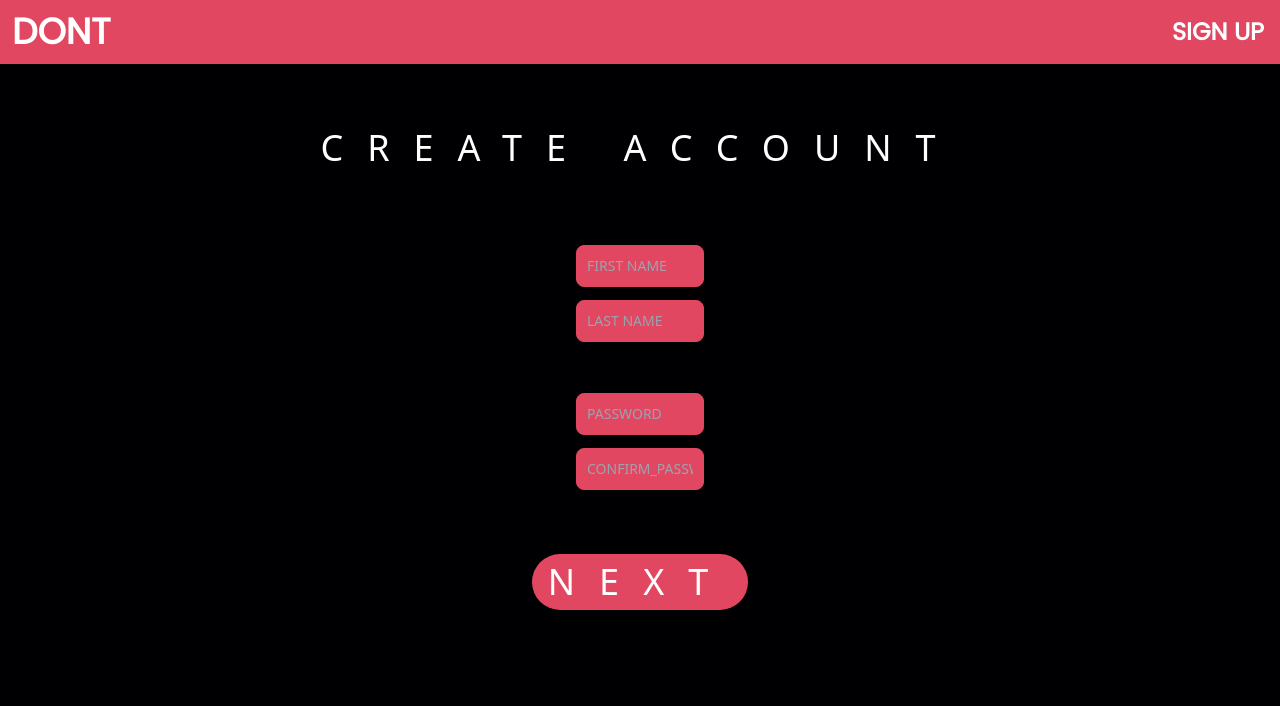
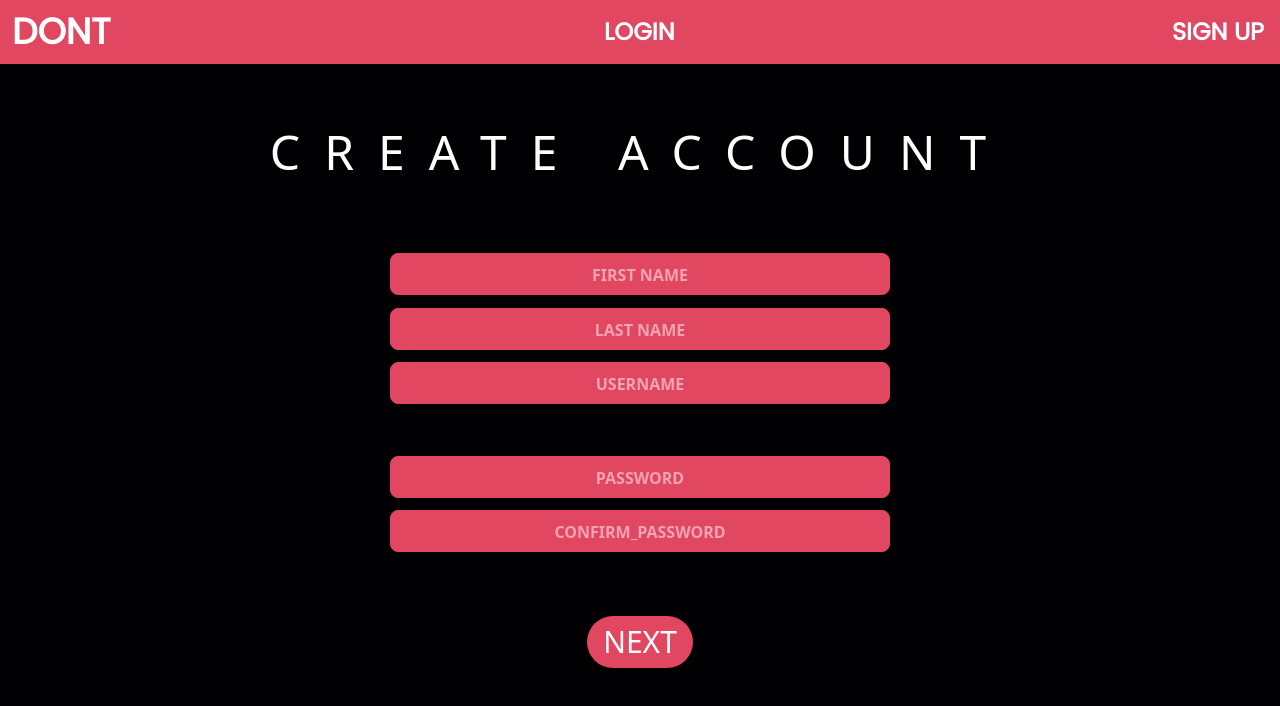
Before and after one commit to PGK-Lang/dontavious, a SvelteKit app: page /CreateAccount in a window 1280 px wide. Shown: the top 706 px of the page. Built offline with nearby package versions, Linux system fonts and the light colour scheme.

Commit message:
cleaned create account page and added login page

```diff
--- a/src/app.css
+++ b/src/app.css
@@ -9,3 +9,29 @@
   }
 
 }
+
+/* creates style for the placeholder input text */
+input::placeholder {
+  font-weight: bold;
+  font-size: medium;
+  opacity: 0.5;
+  color: white;
+}
+/* creates style for the input text */
+input[type="text"] {
+    font-weight: bold;
+    font-size:18px;
+    opacity: 1.0;
+    color: white;
+}
+/* creates style for the input password dots */
+input[type="password"] {
+  font-weight: bold;
+  font-size:18px;
+  opacity: 1.0;
+  color: white;
+}
+
+.text-button{
+  color: hotpink;
+}
--- a/src/routes/CreateAccount/+page.svelte
+++ b/src/routes/CreateAccount/+page.svelte
@@ -6,35 +6,55 @@
 	<meta name="description" content="Don't Leave Me (Dontavious): Exclusive dating app for high schoolers by high schoolers" />
 </svelte:head>
 
+
+
 <div class="text-white uppercase mx-auto pt-16 pb-[5%] relative z-0 flex flex-col items-center justify-center">
-	<h1 class="tracking-[1.5rem] text-4xl text-center">
+	<h1 class="tracking-[1.5rem] text-5xl text-center">
         CREATE ACCOUNT
 	</h1>
 </div>
-<div class="text-white uppercase mx-[20%] pt-[1%] px-80 relative z-0 flex flex-col items-center justify-center">
-	<input type="text" id="first_name" class="bg-hot-pink border border-hot-pink text-white text-sm rounded-lg focus:bg-hot-pink focus:border-hot-pink block w-full p-2.5 dark:bg-hot-pink dark:border-hot-pink dark:placeholder-white dark:text-white dark:focus:ring-hot-pink dark:focus:border-hot-pink"
-		placeholder="FIRST NAME" required>
+
+
+<div class="text-white uppercase mx-auto pt-[1%] px-80 relative z-0 flex flex-col items-center justify-center">
+	<input type="text"
+		id="first_name"
+		class="bg-hot-pink border border-hot-pink text-white text-sm rounded-lg focus:bg-hot-pink focus:border-hot-pink block w-full p-2.5 dark:bg-hot-pink dark:border-hot-pink dark:placeholder-white dark:text-white dark:focus:ring-hot-pink dark:focus:border-hot-pink"
+		placeholder="FIRST NAME" style="width: 500px; text-align: center;" autocomplete="off" required>
 </div>
 
-<div class="text-white uppercase mx-[20%] pt-[1%] px-80 relative z-0 flex flex-col items-center justify-center">
-	<input type="text" id="last_name" class="bg-hot-pink border border-hot-pink text-white text-sm rounded-lg focus:bg-hot-pink focus:border-hot-pink block w-full p-2.5 dark:bg-hot-pink dark:border-hot-pink dark:placeholder-white dark:text-white dark:focus:ring-hot-pink dark:focus:border-hot-pink"
-		placeholder="LAST NAME" required>
+<div class="text-white uppercase mx-auto pt-[1%] px-80 relative z-0 flex flex-col items-center justify-center">
+	<input type="text"
+		id="last_name"
+		class="bg-hot-pink border border-hot-pink text-white text-sm rounded-lg focus:bg-hot-pink focus:border-hot-pink block w-full p-2.5 dark:bg-hot-pink dark:border-hot-pink dark:placeholder-white dark:text-white dark:focus:ring-hot-pink dark:focus:border-hot-pink"
+		placeholder="LAST NAME" style="width: 500px; text-align: center;" autocomplete="off" required>
 </div>
 
-<div class="text-white uppercase mx-[20%] pt-[4%] px-80 relative z-0 flex flex-col items-center justify-center">
-	<input type="text" id="password" class="bg-hot-pink border border-hot-pink text-white text-sm rounded-lg focus:bg-hot-pink focus:border-hot-pink block w-full p-2.5 dark:bg-hot-pink dark:border-hot-pink dark:placeholder-white dark:text-white dark:focus:ring-hot-pink dark:focus:border-hot-pink"
-		placeholder="PASSWORD" required>
+<div class="text-white uppercase mx-auto pt-[1%] px-80 relative z-0 flex flex-col items-center justify-center">
+	<input type="text"
+		id="username"
+		class="bg-hot-pink border border-hot-pink text-white text-sm rounded-lg focus:bg-hot-pink focus:border-hot-pink block w-full p-2.5 dark:bg-hot-pink dark:border-hot-pink dark:placeholder-white dark:text-white dark:focus:ring-hot-pink dark:focus:border-hot-pink"
+		placeholder="USERNAME" style="width: 500px; text-align: center;" autocomplete="off" required>
 </div>
 
-<div class="text-white uppercase mx-[20%] pt-[1%] px-80 relative z-0 flex flex-col items-center justify-center">
-	<input type="text" id="comfirm_password" class="bg-hot-pink border border-hot-pink text-white text-sm rounded-lg focus:bg-hot-pink focus:border-hot-pink block w-full p-2.5 dark:bg-hot-pink dark:border-hot-pink dark:placeholder-white dark:text-white dark:focus:ring-hot-pink dark:focus:border-hot-pink"
-		placeholder="CONFIRM_PASSWORD" required>
+<div class="text-white uppercase mx-auto pt-[4%] px-80 relative z-0 flex flex-col items-center justify-center">
+	<input type="password"
+		id="password"
+		class="bg-hot-pink border border-hot-pink text-white text-sm rounded-lg focus:bg-hot-pink focus:border-hot-pink block w-full p-2.5 dark:bg-hot-pink dark:border-hot-pink dark:placeholder-white dark:text-white dark:focus:ring-hot-pink dark:focus:border-hot-pink"
+		placeholder="PASSWORD" style="width: 500px; text-align: center;" autocomplete="off" required>
 </div>
 
-<div class="text-white uppercase mx-auto pt-[5%] px-80 relative z-0 flex flex-col items-center justify-center">
-	<button class="bg-hot-pink hover:bg-hot-pink-hover text-white py-2 px-4 rounded-full align-center px-20">
-		<h1 class="tracking-[1.5rem] text-4xl text-center">
-			NEXT
-		</h1>
-	</button>
+<div class="text-white uppercase mx-auto pt-[1%] px-80 relative z-0 flex flex-col items-center justify-center">
+	<input type="password"
+		id="comfirm_password"
+		class="bg-hot-pink border border-hot-pink text-white text-sm rounded-lg focus:bg-hot-pink focus:border-hot-pink block w-full p-2.5 dark:bg-hot-pink dark:border-hot-pink dark:placeholder-white dark:text-white dark:focus:ring-hot-pink dark:focus:border-hot-pink"
+		placeholder="CONFIRM_PASSWORD" style="width: 500px; text-align: center;" autocomplete="off" required>
 </div>
+
+
+<div class="text-white uppercase mx-auto pt-[5%] pb-[5%] px-80 relative z-0 flex flex-col items-center justify-center">
+	<a href="http://localhost:5173/">
+		<button class="bg-hot-pink hover:bg-hot-pink-hover text-white py-2 px-4 rounded-full align-center px-20">
+			<h1 class=" text-3xl text-center">NEXT</h1>
+		</button>
+	</a>
+</div>
--- a/src/routes/Header.svelte
+++ b/src/routes/Header.svelte
@@ -12,6 +12,11 @@
 				DONT
 			</h1>
 		</a>
+		<a href="http://localhost:5173/Login">
+			<h2 class="font-poppins align-middle font-bold m-2 text-2xl text-white">
+				LOGIN
+			</h2>
+		</a>
 		<a href="http://localhost:5173/CreateAccount">
 			<h2 class="font-poppins align-middle font-bold m-2 text-2xl text-white">
 				SIGN UP
--- /dev/null
+++ b/src/routes/Login/+page.svelte
@@ -0,0 +1,42 @@
+<script>
+</script>
+
+<svelte:head>
+	<title>Don't Leave Me</title>
+	<meta name="description" content="Don't Leave Me (Dontavious): Exclusive dating app for high schoolers by high schoolers" />
+</svelte:head>
+
+
+
+<div class="text-white uppercase mx-auto pt-16 pb-[3%] relative z-0 flex flex-col items-center justify-center">
+	<h1 class="tracking-[1.5rem] text-5xl text-center pb-[20%]">
+        LOGIN
+	</h1>
+    <p class="text-1xl text-center">
+        DONT HAVE AN ACCOUNT? <a href="http://localhost:5173/CreateAccount" class="text-button"> CREATE ONE</a>
+    </p>
+</div>
+
+
+<div class="text-white uppercase mx-auto pt-[1%] px-80 relative z-0 flex flex-col items-center justify-center">
+	<input type="text"
+		id="username"
+		class="bg-hot-pink border border-hot-pink text-white text-sm rounded-lg focus:bg-hot-pink focus:border-hot-pink block w-full p-2.5 dark:bg-hot-pink dark:border-hot-pink dark:placeholder-white dark:text-white dark:focus:ring-hot-pink dark:focus:border-hot-pink"
+		placeholder="USERNAME" style="width: 500px; text-align: center;" autocomplete="off" required>
+</div>
+
+<div class="text-white uppercase mx-auto pt-[1%] px-80 relative z-0 flex flex-col items-center justify-center">
+	<input type="password"
+		id="password"
+		class="bg-hot-pink border border-hot-pink text-white text-sm rounded-lg focus:bg-hot-pink focus:border-hot-pink block w-full p-2.5 dark:bg-hot-pink dark:border-hot-pink dark:placeholder-white dark:text-white dark:focus:ring-hot-pink dark:focus:border-hot-pink"
+		placeholder="PASSWORD" style="width: 500px; text-align: center;" autocomplete="off" required>
+</div>
+
+
+<div class="text-white uppercase mx-auto pt-[5%] pb-[5%] px-80 relative z-0 flex flex-col items-center justify-center">
+	<a href="http://localhost:5173/">
+		<button class="bg-hot-pink hover:bg-hot-pink-hover text-white py-2 px-4 rounded-full align-center px-20">
+			<h1 class=" text-3xl text-center">LOGIN</h1>
+		</button>
+	</a>
+</div>
```
Lines whose indentation alone changed are shown as unchanged.
